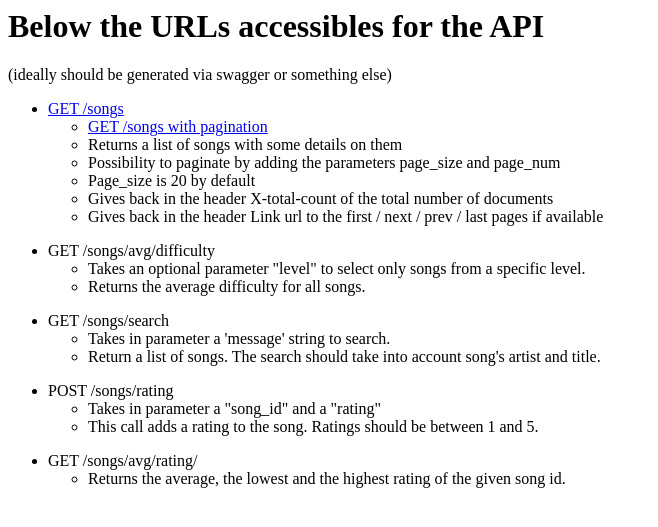
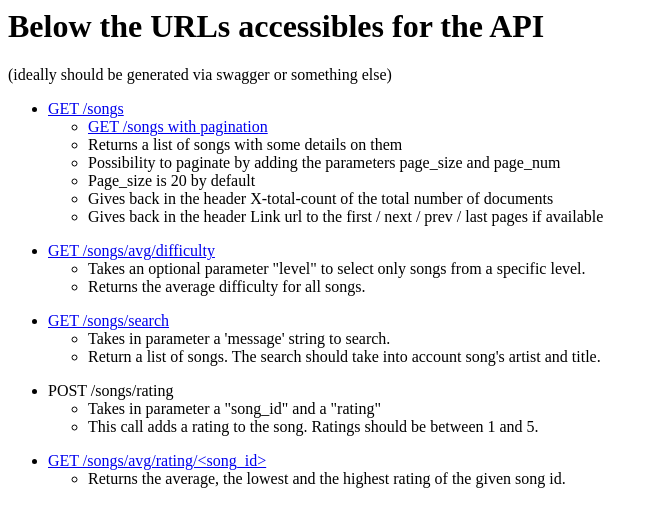
Before and after one commit to fpozzobon/flask, a Flask app: page / in a window 1280 px wide. Shown: the top 527 px of the page, without its empty margins (0-658 px from the left). Run offline with Flask 2, Linux system fonts and the light colour scheme.

Commit message:
Added the other entry points

```diff
--- a/app/routes.py
+++ b/app/routes.py
@@ -1,6 +1,8 @@
 from app import app, mongo
 from flask import render_template, jsonify, request
 import math
+import re, bson
+import statistics
 
 # GET /
 @app.route('/')
@@ -55,3 +57,79 @@ def songs():
   resp = jsonify({'result' : appended_songs})
   update_response_header(resp, song.count(), page_size, page_num)
   return resp
+
+# GET /songs/avg/difficulty
+@app.route('/songs/avg/difficulty')
+@app.route('/songs/avg/difficulty/<int:level>')
+def average_difficulty(level=None):
+  song = mongo.db.songs
+  if level is None:
+      average = computeAverageDifficulty(song.find())
+  else:
+      average = computeAverageDifficulty(song.find({ "level": level }))
+  return jsonify({'result' : average})
+
+def computeAverageDifficulty(songs):
+    if songs.count() == 0:
+        return 0
+    sum = 0
+    for s in songs:
+        sum += s['difficulty']
+    return sum / songs.count()
+
+# GET /songs/search
+@app.route('/songs/search')
+def search():
+  message = request.args.get('message')
+  app.logger.info('Search the songs containing the message %s', message)
+  if message == None:
+    return jsonify({'result' : "Error, message argument missing!"})
+  song = mongo.db.songs
+  regx = re.compile(message, re.IGNORECASE)
+  songs = song.find({"$or": [{ "title": regx}, {"artist": regx }]})
+  return jsonify({'result' : append_songs(songs)})
+
+# POST /songs/rating
+# Note : we may want to apply a limitation on the precision for rating in the future
+# TODO validate if we want to add a timestamp to each rating
+@app.route('/songs/rating', methods=['POST'])
+def rate_song():
+  song = mongo.db.songs
+  song_id = bson.ObjectId(request.json['song_id'])
+  rating = request.json['rating']
+
+  app.logger.info('Rating the song %s with %s', song_id, rating)
+
+  # rating should be between 1 and 5
+  # TODO replace that with a proper error response
+  if rating < 1 or rating > 5:
+      return jsonify({'result' : "Error rating should be between 1 and 5 !"})
+
+  current_song = song.find_one({"_id": song_id})
+  if current_song is None:
+    return jsonify({'result' : "Error no song found for id "+song_id+"!"})
+
+  update_result = song.update_one(
+    {"_id": song_id},
+    {"$push": {
+        "ratings": rating
+    }})
+
+  return jsonify({'result' : str(update_result.raw_result)})
+
+# GET /songs/avg/rating/<string:song_id>
+@app.route('/songs/avg/rating/')
+@app.route('/songs/avg/rating/<string:song_id>')
+def rating(song_id):
+  song = mongo.db.songs
+
+  app.logger.info('Get the rating of the song %s', song_id)
+
+  current_song = song.find_one({"_id": bson.ObjectId(song_id)})
+  if current_song is None:
+    return jsonify({'result' : "Error no song found for this id "+song_id+" !"})
+
+  ratings = current_song.get('ratings', [])
+  if len(ratings) == 0:
+    return jsonify({'result' : "No rating for that song at the moment !"})
+  return jsonify({'result' : statistics.mean(ratings)})
--- a/app/templates/index.html
+++ b/app/templates/index.html
@@ -18,13 +18,13 @@
     </ul>
 
     <ul>
-      <li>GET /songs/avg/difficulty</li>
+      <li><a href="{{ url_root }}songs/avg/difficulty">GET /songs/avg/difficulty</a></li>
       <ul><li>Takes an optional parameter "level" to select only songs from a specific level.</li></ul>
       <ul><li>Returns the average difficulty for all songs.</li></ul>
     </ul>
 
     <ul>
-      <li>GET /songs/search</li>
+      <li><a href="{{ url_root }}songs/search">GET /songs/search</a></li>
       <ul><li>Takes in parameter a 'message' string to search.</li></ul>
       <ul><li>Return a list of songs. The search should take into account song's artist and title.</li></ul>
     </ul>
@@ -36,7 +36,7 @@
     </ul>
 
     <ul>
-      <li>GET /songs/avg/rating/</li>
+      <li><a href="{{ url_root }}songs/avg/rating/">GET /songs/avg/rating/&#60song_id&#62</a></li>
       <ul><li>Returns the average, the lowest and the highest rating of the given song id.</li></ul>
     </ul>
 
```
